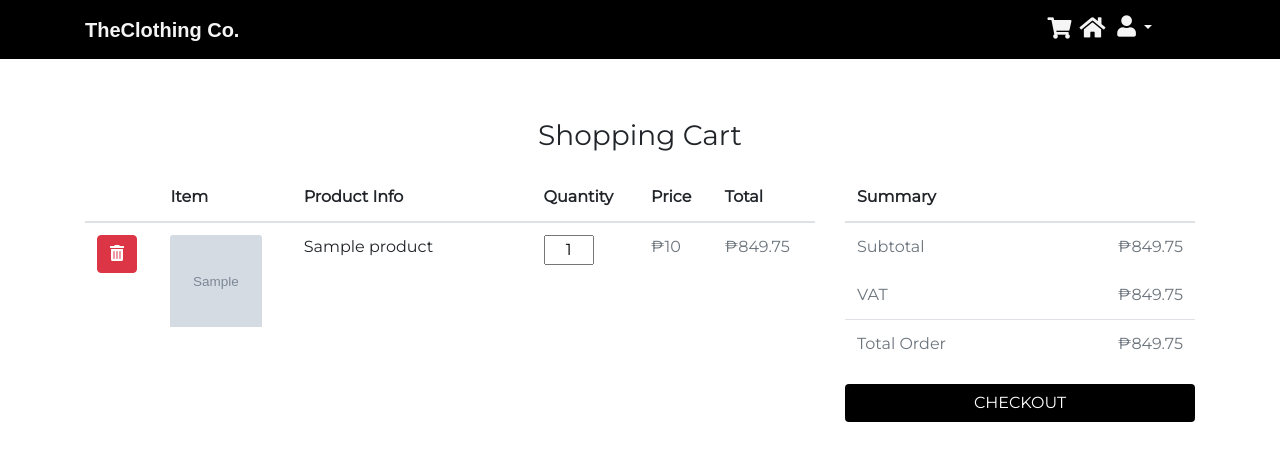
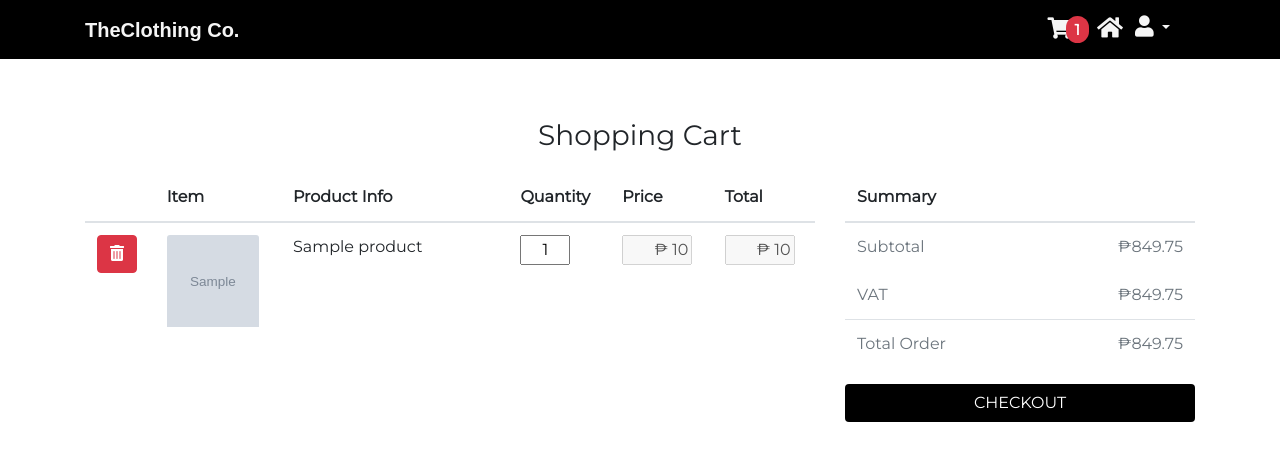
Before and after one commit to kimjayluta/ecommerce, a PHP site: page /cart.php in a window 1280 px wide. Shown: the top 461 px of the page. Run offline with PHP 8.4, Linux system fonts and the light colour scheme; the visitor is signed in with stand-in values (Sample User, id 1); tables that the repository leaves empty or names only in its code hold one stand-in row (values such as "Sample post"); grey boxes marked "Sample" are stand-in pictures; some libraries are stand-ins or nearby versions.

Commit message:
added computing function in qty

```diff
--- a/cart.php
+++ b/cart.php
@@ -21,6 +21,11 @@ if (!$_SESSION){
         margin-bottom: 0!important;
         width: 50px;
         text-align: center;
+    }
+    .totalBox{
+        margin-bottom: 0!important;
+        width: 70px;
+        text-align: right;
     }
     .tdBorder{
         border-top: none !important;
@@ -90,7 +95,7 @@ if (!$_SESSION){
     </div>
 </section>
 <!-- Js -->
-<script type="text/javascript" src="js/qty_func.js"></script>
+<script type="text/javascript" src="js/count_prod.js"></script>
 <script type="text/javascript">
     $(document).ready(function () {
         getProd();
@@ -105,6 +110,22 @@ if (!$_SESSION){
                 }
             });
         }
+
+        //
+        $('#cartProd').on('keyup', '.qty', function () {
+            let qty = $(this).val();
+            let prc = $(this).parents("tr").find(".price").val();
+            // split the peso sign
+            prc = Number(prc.split(" ")[1]);
+            if(isNaN(qty)){
+                qty = 1;
+            } else if(qty < 1){
+                qty = 1;
+            }
+
+            let total = qty * prc;
+            $(this).parents("tr").find(".total").val('₱ '+total);
+        });
     });
 </script>
 <?php include "./footer.php"?>
--- a/includes/cart_function.php
+++ b/includes/cart_function.php
@@ -35,7 +35,7 @@ if (isset($_POST['pID'])){
     if ($sql !== ''){
         $query = mysqli_query($conn, $sql);
         if ($query){
-            echo '<h5 class="text-success" style="font-family: sans-serif">Product is successfully added in your cart...</h5>';
+            echo '<h5 class="text-success">Product is successfully added in your cart...</h5>';
         } else {
             echo 'error';
         }
@@ -87,12 +87,16 @@ if (isset($_POST['getProd'])){
                    '</div>'.
                 '</td>'.
                 '<td>'.
-                    '<input type="text" name="qty" id="qty" value="1" class="qty" style="">'.
+                    '<input type="text" name="qty" value="1" class="qty">'.
                 '</td>'.
-                '<td class="text-muted">₱'.$row['price'].'</td>'.
-                '<td class="text-muted">₱849.75</td>'.
+                '<td>'.
+                    '<input type="text" name="price" value="₱ '.$row['price'].'" class="totalBox price" disabled="disabled">'.
+                '</td>'.
+                '<td>'.
+                    '<input type="text" name="total" value="₱ '.$row['price'].'" class="totalBox total" disabled="disabled">'.
+                '</td>'.
+
             '</tr>';
     }
 
-
 }
--- /dev/null
+++ b/js/count_prod.js
@@ -0,0 +1,23 @@
+/**
+ * Created by HPelitebook2760p on 1/10/2019.
+ */
+$(document).ready(function () {
+    countItem();
+
+    // Counting the product in the cart
+    function countItem() {
+        $.ajax({
+            url: 'includes/cart_function.php',
+            method: 'post',
+            data: {count:1},
+            success: function (data) {
+                if(data > 0){
+                    $('.badge').show();
+                    $('.badge').html(data);
+                } else {
+                    $('.badge').hide();
+                }
+            }
+        })
+    }
+});
--- a/js/qty_func.js
+++ /dev/null
@@ -1,53 +0,0 @@
-/**
- * Created by HPelitebook2760p on 1/10/2019.
- */
-$(document).ready(
-    //Quantity function add and minus
-    function () {
-        let j = jQuery;
-        let minus = $('.qtyMinus');
-        let plus = $('.qtyPlus');
-        let currentVal = j('#qty').val();
-        let defVal = 1;
-
-
-        //Set default value
-        $('#qty').val(defVal);
-        $(minus).css("cursor", 'not-allowed');
-
-        //Add button
-        $(plus).on('click', function () {
-            $('#qty').val(++defVal);
-            // Enable - button when the value of #qty is greater than 1
-            if(defVal > 1){
-                $(minus).prop("disabled", false);
-                $(minus).css("background-color", 'white');
-                $(minus).css("cursor", 'pointer');
-
-            }
-            // To disable + button when the value of #qty is greater than 10
-            if(defVal > 9){
-                $(plus).prop("disabled", true);
-                $(plus).css("background-color", 'whitesmoke');
-                $(plus).css("cursor", 'not-allowed');
-            }
-        });
-
-        //Minus button
-        $(minus).on('click', function () {
-            $('#qty').val(--defVal);
-            // To disable - button when the value of #qty is equal to 1
-            if(defVal > 0 && defVal < 2){
-                $(minus).prop("disabled", true);
-                $(minus).css("background-color", 'whitesmoke');
-                $(minus).css("cursor", 'not-allowed');
-            }
-            // To disable + button when the value of #qty is less than 10
-            if(defVal < 10){
-                $(plus).prop("disabled", false);
-                $(plus).css("background-color", 'white');
-                $(plus).css("cursor", 'pointer');
-            }
-        });
-    }
-);
--- a/login.php
+++ b/login.php
@@ -83,4 +83,6 @@ if (!$_SESSION){
     </div>
 </section>
 <script src="js/login.js"></script>
+<script type="text/javascript" src="js/count_prod.js"></script>
+
 <?php include "./footer.php"?>
--- a/prod_info.php
+++ b/prod_info.php
@@ -93,4 +93,6 @@ if (isset($_GET['id'])){
     </div>
 </section>
 <script type="text/javascript" src="js/prod_info.js"></script>
+<script type="text/javascript" src="js/count_prod.js"></script>
+
 <?php include "./footer.php"?>
--- a/signup.php
+++ b/signup.php
@@ -94,7 +94,7 @@ if (!$_SESSION){
                         By clicking Sign up, you have read and agree to our
                         <a href="#">Terms, Data Policy, Cookies Policy.</a>
                     </small>
-                    <br />
+                    <br/>
                     <small>
                         <a href="login.php">Already have an account ? Click here!</a>
                     </small>
@@ -103,5 +103,7 @@ if (!$_SESSION){
         </div>
     </div>
 </section>
-<script src="js/register.js"></script>
+<script type="text/javascript" src="js/register.js"></script>
+<script type="text/javascript" src="js/count_prod.js"></script>
+
 <?php include "./footer.php"?>
```
Also changed, not shown: home.php (line endings or trailing spaces).
